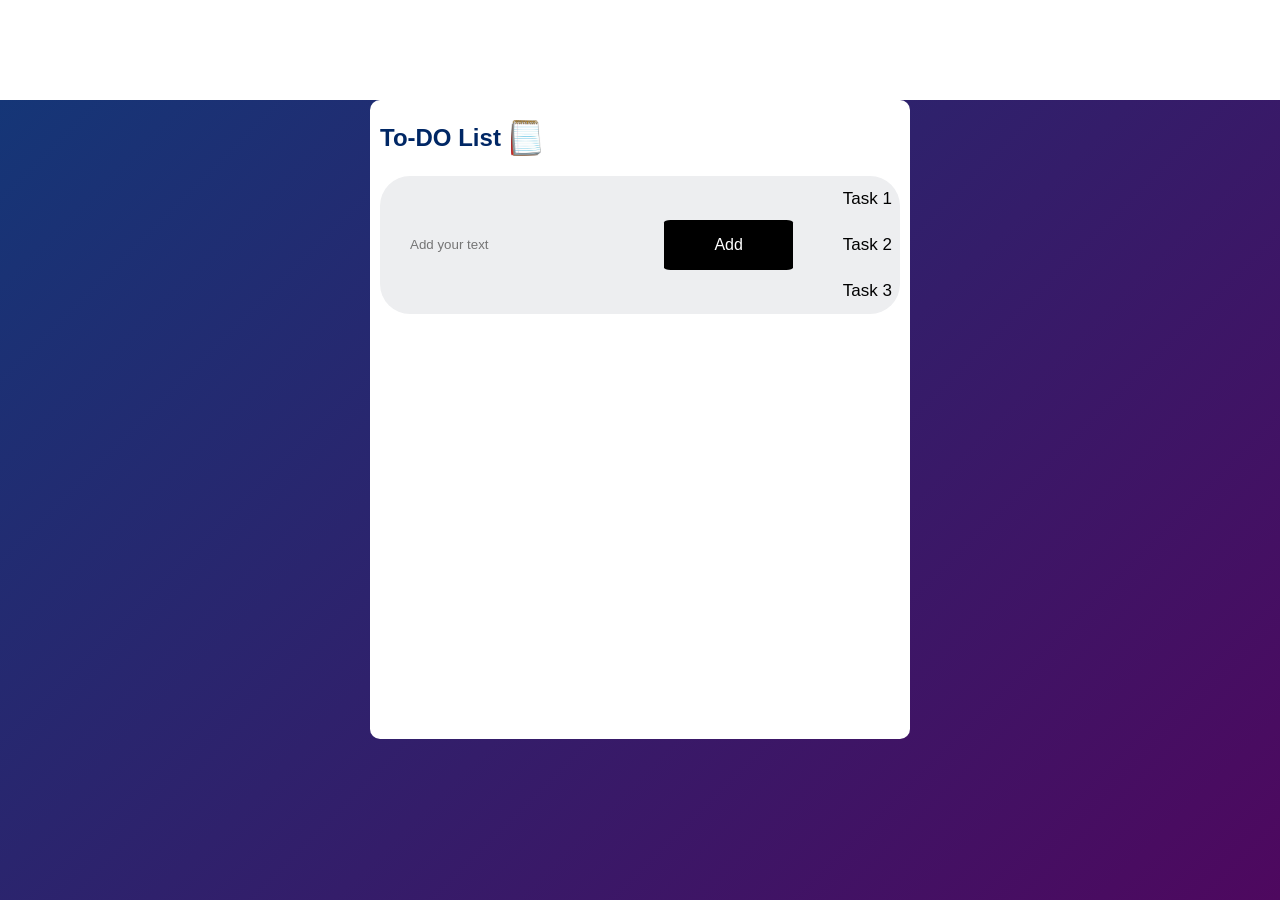
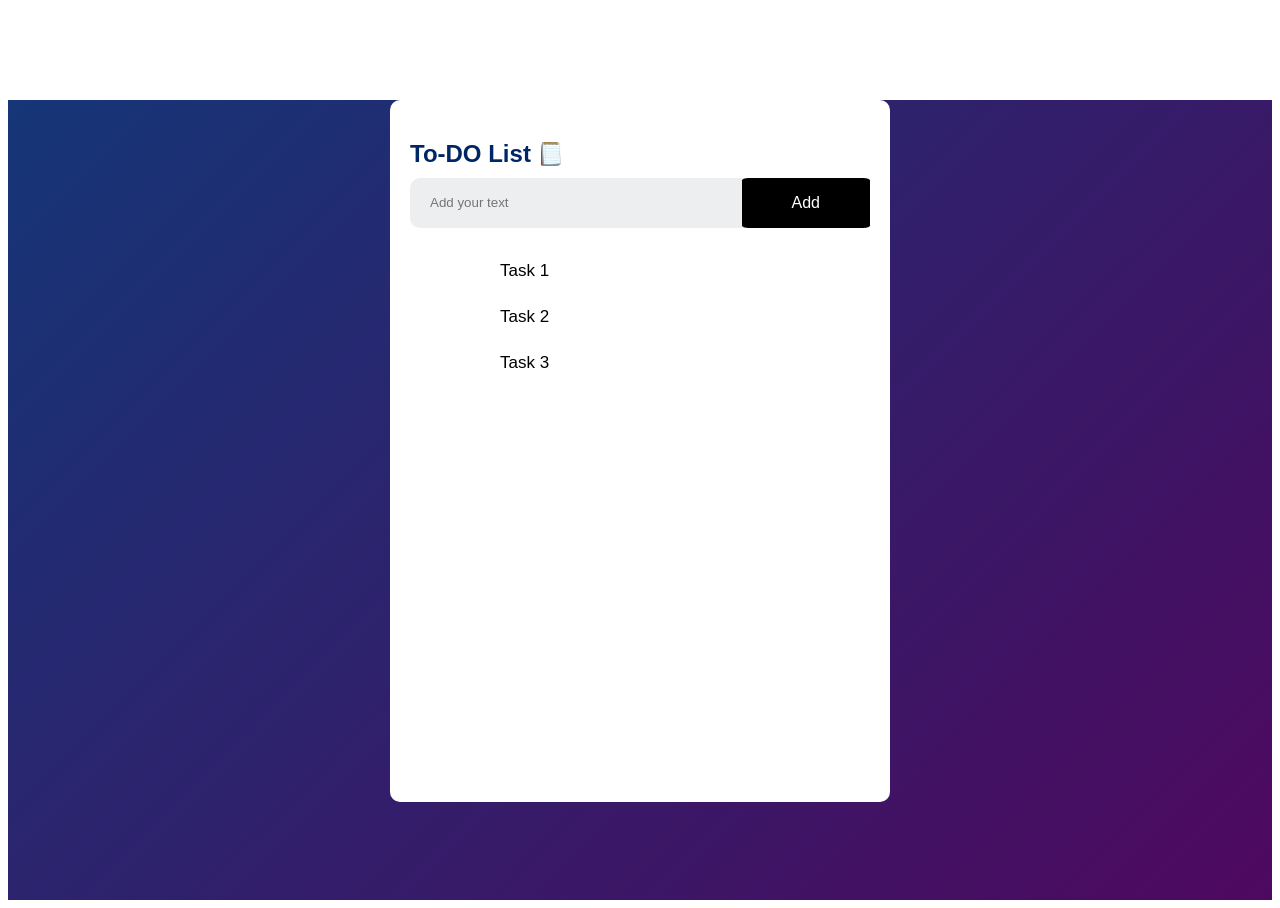
Before and after one commit to KamvelihleAthabileDyantyi17/To-do-list, a plain HTML site: page index.html in a window 1280 px wide. Drawn offline with Linux system fonts and the light colour scheme.

Commit message:
"Updated index.html and styles.css files with various HTML and CSS changes."

```diff
--- a/index.html
+++ b/index.html
@@ -6,17 +6,16 @@
     <meta name="viewport" content="width=device-width, initial-scale=1.0">
     <title>ToDo List</title>
     <link rel="stylesheet" href="styles.css">
-
 </head>
 
 <body>
     <div class="container">
-        <div class = "todo-app">
-        <h2>To-DO List <img src="Notepad.jpeg"></h2>
-        <dive class="row">
+        <div class="todo-app">
+            <h2>To-DO List <img src="Notepad.jpeg" alt="Notepad icon"></h2>
+            <div class="row">
                 <input type="text" id="input-box" placeholder="Add your text">
-        <button id="addButton">Add</button>
-        <div>
+                <button id="addButton" aria-label="Add task">Add</button>
+            </div>
             <ul id="list-container">
                 <li>Task 1</li>
                 <li>Task 2</li>
@@ -24,9 +23,6 @@
             </ul>
         </div>
     </div>
-    </div>
-    </div>
-
 
     <script src="javaScript.js"></script>
 </body>
--- a/styles.css
+++ b/styles.css
@@ -1,7 +1,6 @@
 
 *{
-  margin : 0;
-  padding: 0;
+  padding: 50;
   box-sizing: border-box;
   font-family: 'Poppins', sans-serif;
 }
@@ -13,21 +12,21 @@
 }
 
 .todo-app{
-  width: 100%;
-  max-width: 540px;
+  width: 200%;
+  max-width: 500px;
   background: #fff;
   margin: 100px auto 20px;
-  padding: 20px 10px 400px;
+  padding: 20px 20px 400px;
   border-radius: 10px;
 }
 .todo-app h2{
   color: #002765;
   display: flex;
   align-items: center;
-  margin-bottom: 20px;
+  margin-bottom: 10px;
 }
 .todo-app h2 img{
-  width: 30px;
+  width: 20px;
   margin-left: 10px;
 }
 .row{
@@ -35,9 +34,9 @@
   align-items: center;
   justify-content: space-between;
   background: #edeef0;
-  border-radius: 30px;
-  padding-left: 20px;
-  margin-bottom: 25px;
+  border-radius: 10px;
+  padding-left: 10px;
+  margin-bottom: 10px;
 }
 
 input{
@@ -63,4 +62,8 @@ ul li{
   font-size: 17px;
   padding: 13px 8px 13px 50px;
   user-select: none;
+  cursor: pointer;
 }
+ul{
+  margin-top: 20px;
+}
```
Lines whose indentation alone changed are shown as unchanged.
